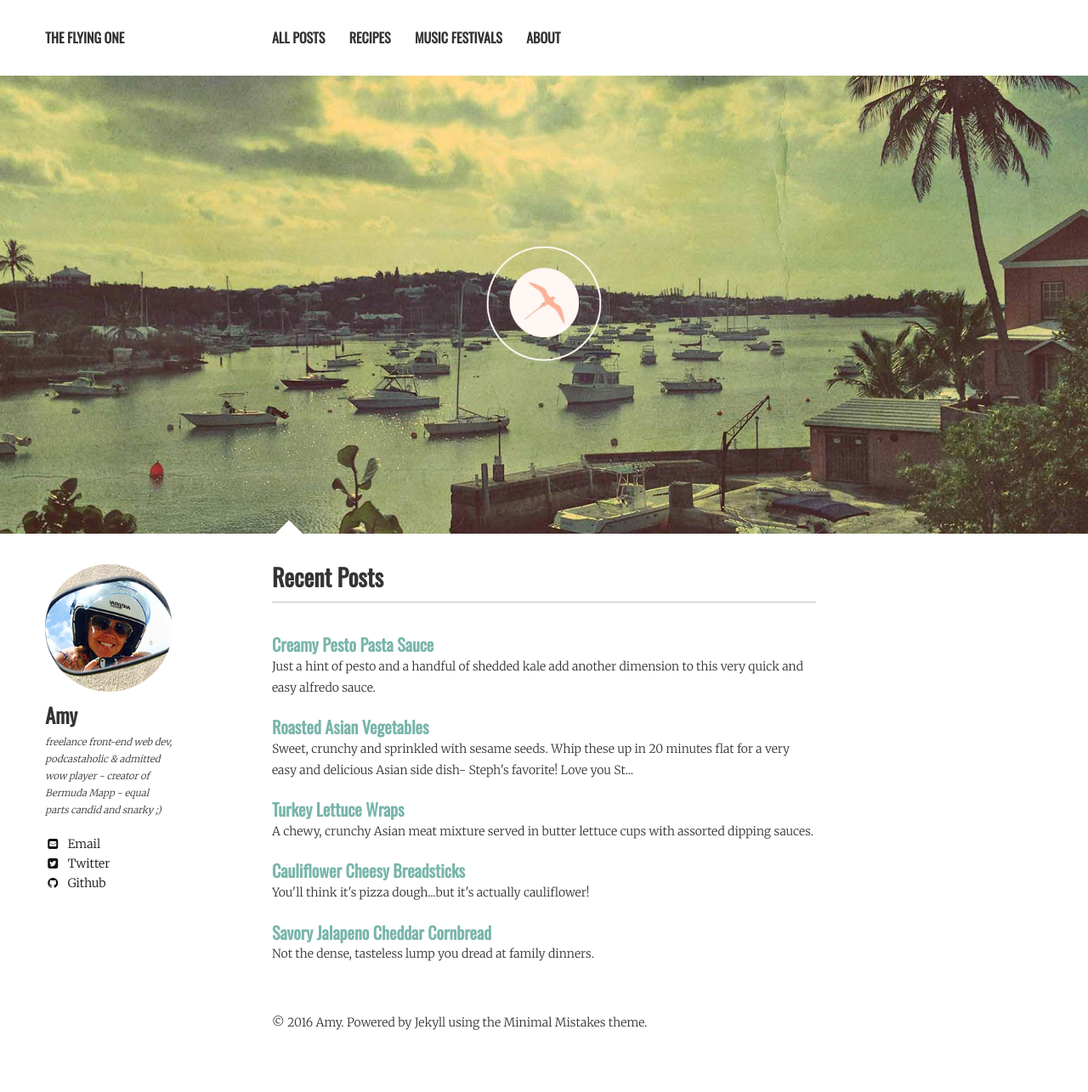
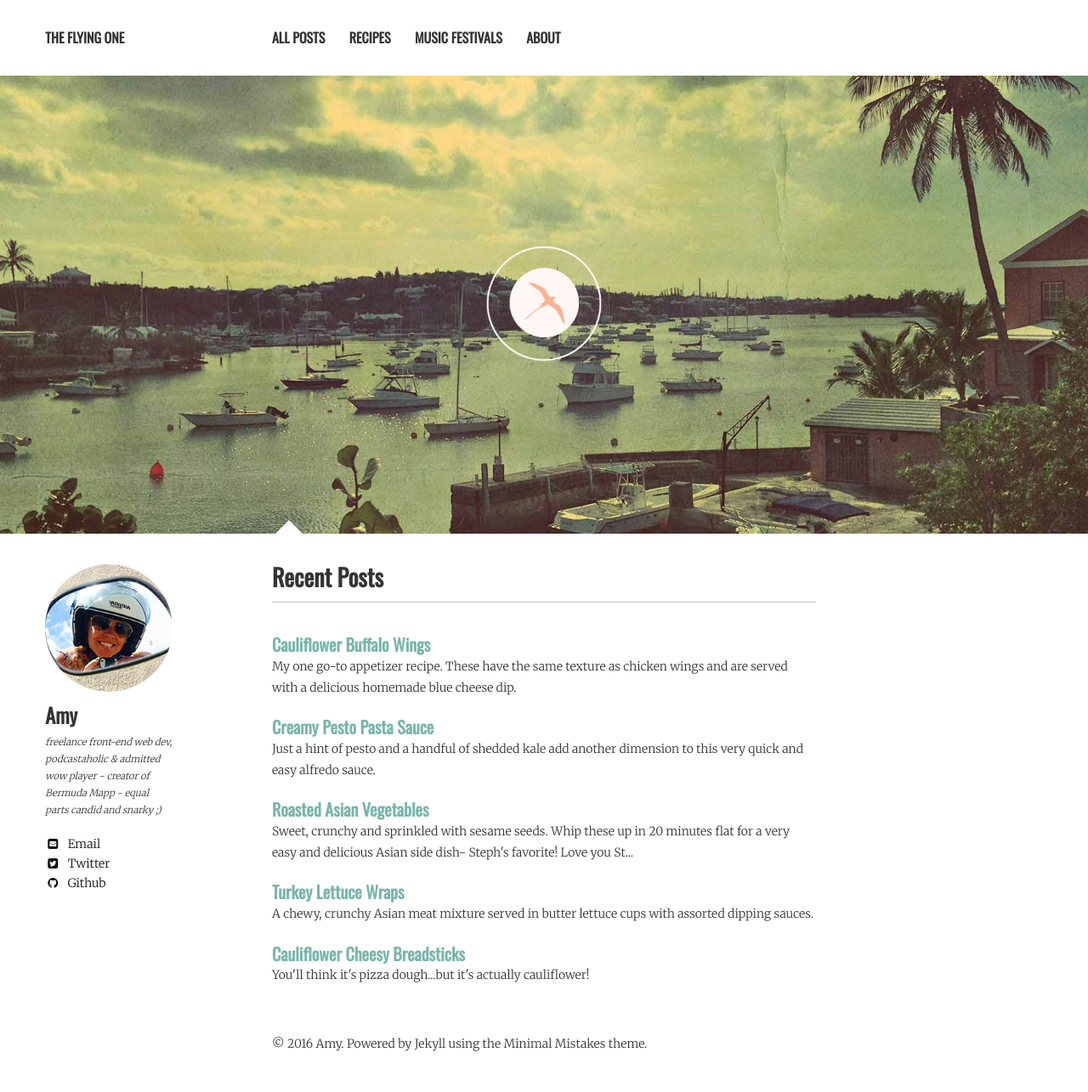
Before and after one commit to amypeniston/blog, a Jekyll site: the page built from index.md, in a window 1280 px wide. Shown: the whole page at 85% size. Built offline with Jekyll 4.4.1, drawn with Linux system fonts in a browser that asks for light colours; nearby versions of some CDN libraries; before the commit the page ends 1260 px from its top, so only the background shows below that; part of the change alters nothing that is shown.

Commit message:
added cauliflower buffalo wing recipe

```diff
--- /dev/null
+++ b/_posts/2016-05-25-cauliflower-buffalo-wings.markdown
@@ -0,0 +1,59 @@
+---
+layout: post
+title: "Cauliflower Buffalo Wings"
+modified:
+categories:
+excerpt: My one go-to appetizer recipe. These have the same texture as chicken wings and are served with a delicious homemade blue cheese dip.
+tags: [cauliflower, appetizer, spicy]
+image:
+  feature: 2016/05/cauliflower-buffalo-wings.jpg
+date: 2016-05-25T06:34:56-04:00
+---
+
+*My one go-to appetizer recipe. These have the same texture as chicken wings and are served with a delicious homemade blue cheese dip. I like to do two sauces to give people a tangy alternative (apple cider vinegar) to the spicy original (buffalo).*
+
+> 1 large head of cauliflower, cleaned and chopped into bite-sized florets
+> 1/2 cup milk or soy milk
+> 1/2 cup water
+> 3/4 cup flour
+> 4 tsp garlic powder
+> 3 tsp onion powder
+> 1 tsp cumin
+> 1 tsp paprika
+> 1/4 tsp salt
+> 1/2 tsp pepper
+> 1 tsp nutritional yeast flakes (optional)
+
+### Buffalo Sauce
+
+> 1 cup bottled hot sauce
+> 1 tbsp butter
+
+### Apple Cider Vinegar Sauce
+
+> 1/2 cup apple cider vinegar
+> 1 tbsp melted butter
+> 1 tbsp water
+
+### Blue Cheese Dipping Sauce
+
+> 1/2 cup sour cream or greek yogurt
+> 1/2 cup mayonnaise
+> 1/2 crumbled blue cheese
+> 1/4 diced scallions
+> 3-5 cloves garlic, minced
+> 1 tsp garlic powder
+> 1 tsp sriracha
+> splash of milk
+> salt and pepper to taste
+
+* First, line baking sheets with parchment paper or silicon non-stick mats. Do not try to do this with baking spray alone. It will not work!! Too sticky.
+* Preheat oven to 475°F (this temperature will vary based on your oven; the goal is to sear the sauces on the cauliflower and avoid merely slow cooking the florets).
+* Combine the remaining ingredients in a bowl. Adjust quantity of milk to create a sauce that is just thick enough that it does not drip. It needs to coat and stay on each floret.
+* Dip each floret in the batter, tapping off excess so that the coating is even. Place coated florets on the parchment paper-lined sheets.
+* Bake for 15 minutes, then remove from oven and flip florets. Return to oven for another 10 minutes, or until crisp and edges are brown.
+* Meanwhile, make the two sauces: combine buffalo sauce ingredients in a small saucepan and bring to a low boil. Stir, remove from heat and pour into a dipping bowl to cool. Stir together the apple cider vinegar sauce ingredients in a second dipping bowl.
+* After the cauliflower has been in the oven for approximately 25 minutes, remove it and divide it in half. Toss one batch in the buffalo sauce and the other in the apple cider vinegar sauce.
+* Return to oven and repeat the baking proces, rotating florets at approximately 15 minutes in. Keep an eye on them to prevent burning; every oven is different.
+* Remove after 25 minutes and eat a tester to check for doneness. You can crack a bit of salt over the apple cider vinegar ones, if you like.
+* Serve on a circular dish, buffalo "wings" on one side, apple cider "wings" on the other, with the blue cheese dipping sauce in a bowl in the middle.
--- a/recipes/index.md
+++ b/recipes/index.md
@@ -93,6 +93,7 @@ image:
 * [Cauliflower Cheesy Breadsticks](/cauliflower-cheesy-breadsticks/)
 * [Turkey Lettuce Wraps](/turkey-lettuce-wraps/)
 * [Roasted Asian Vegetables](/roasted-asian-vegetables/)
+* [Cauliflower Buffalo Wings](/cauliflower-buffalo-wings)
 
 #### Fundamentals
 * [Graham Cracker Crust](/graham-cracker-crust/)
```
Also changed, not shown: _posts/2016-03-08-roasted-asian-vegetables.markdown (line endings or trailing spaces), images/2016/05/cauliflower-buffalo-wings.jpg (added).
